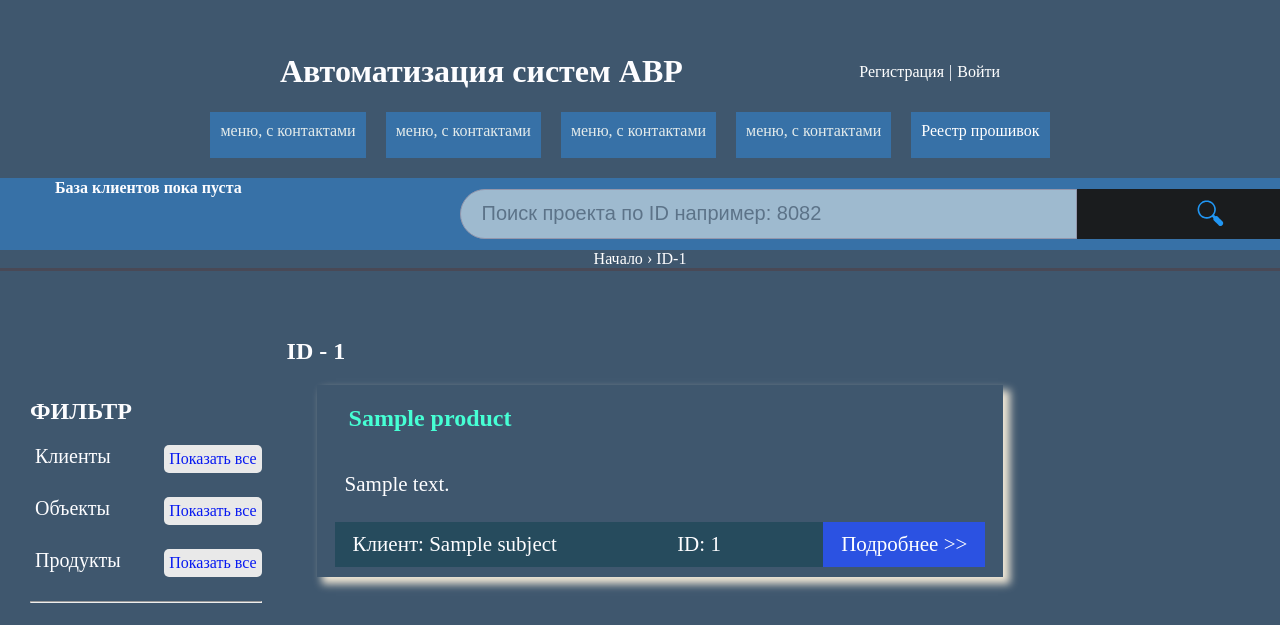
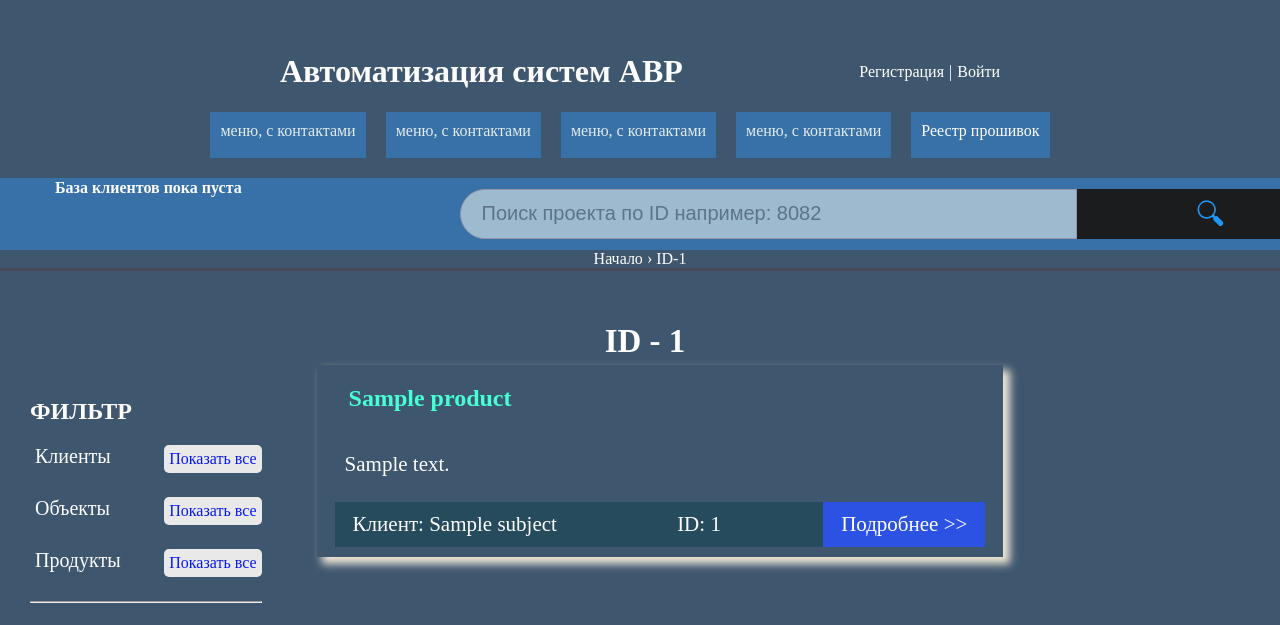
Before and after one commit to vikneo/Algorithm-for-AVR-systems, a Django app: page /subjects/1/product-id/ in a window 1280 px wide; the page is wider, and only the part inside the window is pictured. Shown: the top 625 px of that part. Run offline with Django 5.2, Linux system fonts and the light colour scheme; tables that the repository leaves empty hold one stand-in row (values such as "Sample post"); parts of the project's set-up code (start-up, migrations or seed data) failed here and were passed over.

Commit message:
update link and style for displaying all products by ID

```diff
--- a/system_avr/static/assests/css/product_style.css
+++ b/system_avr/static/assests/css/product_style.css
@@ -72,6 +72,14 @@ p.product-date-detail {
     padding: 0 25px 0;
 }
 
+.product-id {
+    max-height: 47px;
+    margin: 0;
+    justify-content: center;
+    font-size: 22px;
+    align-items: center;
+}
+
 .color-status-green,
 .color-status-yellow {
     font-size: 24px;
--- a/system_avr/templates/product/subject_detail.html
+++ b/system_avr/templates/product/subject_detail.html
@@ -14,7 +14,7 @@
                 <span>Тип АВР - </span>{{ product.descriiption }}
             </div>
             <div class="product-title">
-                <a style="padding-right: 50px;" href="{% url 'product:client-subjects' product.subject.client.slug %}">ID {{ product.id_product}}</a>
+                <a style="padding-right: 50px;" href="{% url 'product:subject-products' product.id_product %}">ID {{ product.id_product}}</a>
                 <a class="product-title" href="{% url 'product:product_detail' product.slug %}">{{ product }}</a>
             </div>
             <div class="flex box-short-detail">
```
Also changed, not shown: system_avr/templates/product/product_list.html (+6 -3 lines).
